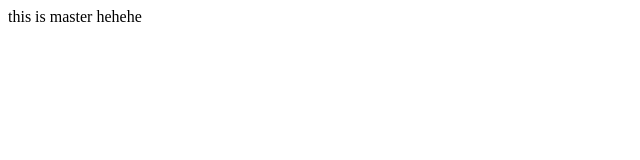
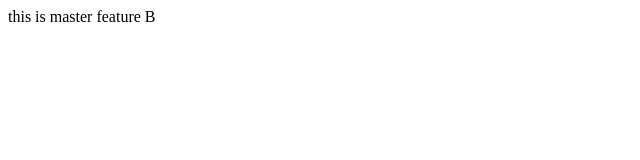
Before and after one commit to carpedm2023/group-project, a plain HTML site: page index.html in a window 1280 px wide. Shown: the full height of the page, 0-640 px from the left. Drawn offline with Linux system fonts and the light colour scheme.

Commit message:
feature B

```diff
--- a/index.html
+++ b/index.html
@@ -7,6 +7,6 @@
 </head>
 <body>
     this is master
-    hehehe
+    feature B
 </body>
 </html>
```
